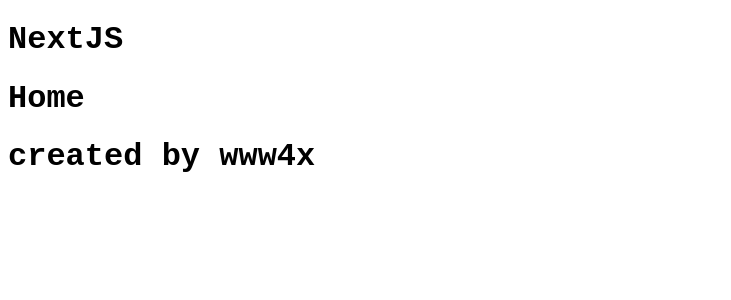
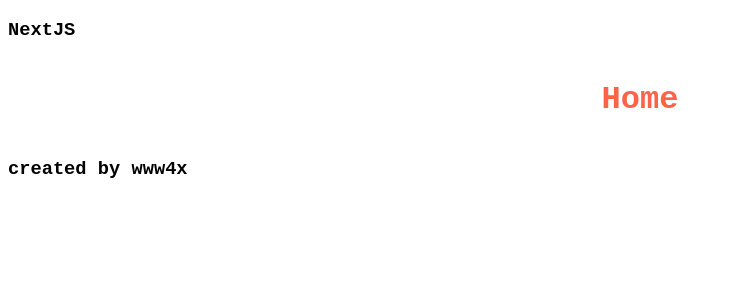
Before and after one commit to wwwax/next-js_webdev, a Next.js app: page / in a window 1280 px wide. Shown: the top 300 px of the page, without its empty margins (0-731 px from the left). Built offline with nearby package versions, Linux system fonts and the light colour scheme.

Commit message:
feat: add styles

```diff
--- a/package.json
+++ b/package.json
@@ -9,9 +9,10 @@
     "lint": "next lint"
   },
   "dependencies": {
+    "next": "14.0.4",
     "react": "^18",
     "react-dom": "^18",
-    "next": "14.0.4"
+    "sass": "^1.69.5"
   },
   "devDependencies": {
     "eslint": "^8",
--- a/src/components/Footer.js
+++ b/src/components/Footer.js
@@ -3,7 +3,7 @@
 export const Footer = () => {
   return (
     <header>
-      <Heading text="created by www4x" />
+      <Heading tag="h3" text="created by www4x" />
     </header>
   );
 };
--- a/src/components/Header.js
+++ b/src/components/Header.js
@@ -3,7 +3,7 @@
 export const Header = () => {
   return (
     <header>
-      <Heading text="NextJS" />
+      <Heading tag="h3" text="NextJS" />
     </header>
   );
 };
--- a/src/pages/_app.js
+++ b/src/pages/_app.js
@@ -1,5 +1,5 @@
 import { Layout } from '@/components/Layout';
-import '../styles/globals.css';
+import '../styles/globals.scss';
 
 const MyApp = ({ Component, pageProps }) => {
   return (
--- a/src/pages/index.js
+++ b/src/pages/index.js
@@ -1,8 +1,9 @@
 import { Heading } from '@/components/Heading';
+import styles from '@/styles/Home.module.scss';
 
 const Home = () => {
   return (
-    <div>
+    <div className={styles.wrapper}>
       <Heading text="Home" />
     </div>
   );
--- /dev/null
+++ b/src/styles/Home.module.scss
@@ -0,0 +1,6 @@
+.wrapper {
+  min-height: 100%;
+  display: flex;
+  justify-content: center;
+  align-items: center;
+}
--- a/src/styles/globals.css
+++ b/src/styles/globals.scss
@@ -1,3 +1,7 @@
 html {
   font-family: 'Courier New', Courier, monospace;
 }
+
+h1 {
+  color: #ff6347;
+}
```
Also changed, not shown: 1 other file (tests, documents, lock files or other folders).
